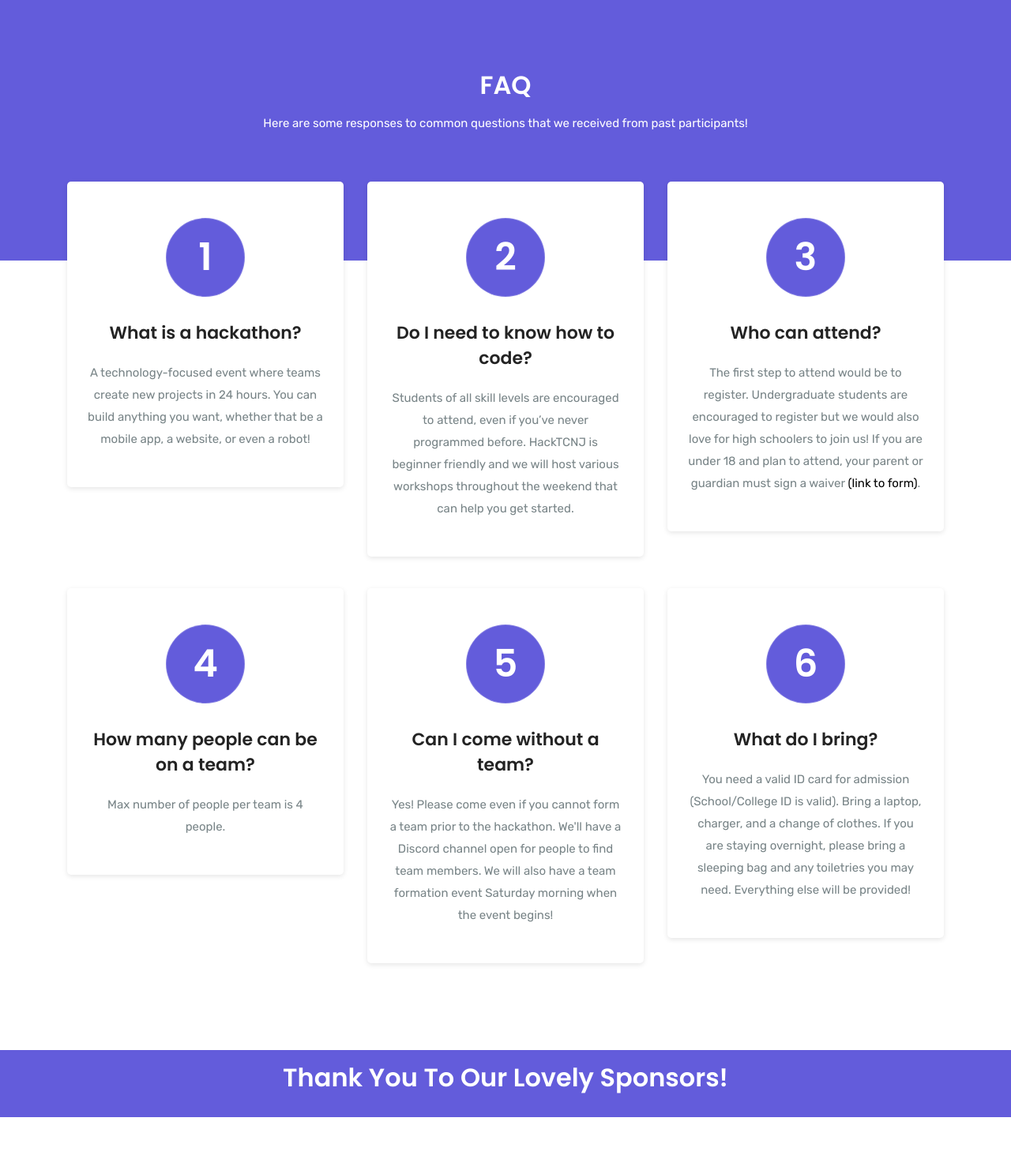
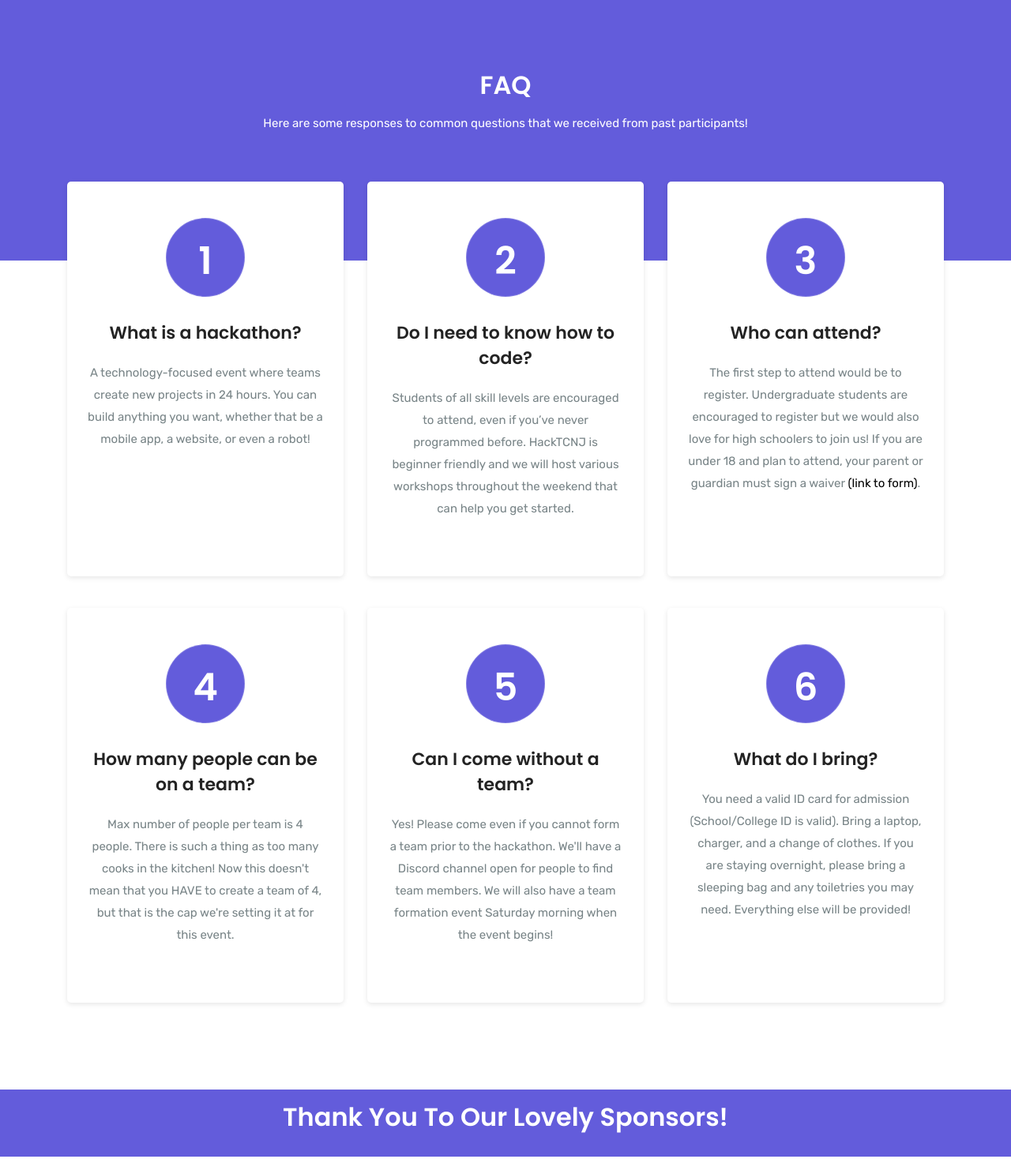
Before and after one commit to tcnj-acm/halo, a Django app: page / in a window 1280 px wide. Shown: the part 1531-3018 px from the top of the page at 79% size. Run offline with Django 3.2, Linux system fonts and the light colour scheme; data that the repository does not hold is empty; some libraries are stand-ins or nearby versions.

Commit message:
Update favicon, logo, and faq section

```diff
--- a/default/templates/defaults/base.html
+++ b/default/templates/defaults/base.html
@@ -7,7 +7,7 @@
     <title>HackTCNJ</title>
     <link rel="stylesheet" href="https://maxcdn.bootstrapcdn.com/bootstrap/4.0.0/css/bootstrap.min.css" integrity="sha384-Gn5384xqQ1aoWXA+058RXPxPg6fy4IWvTNh0E263XmFcJlSAwiGgFAW/dAiS6JXm" crossorigin="anonymous">
     {% load static %}
-    <link rel="shortcut icon" type="image/jpg" href="{% static 'hackathonicon.jpg' %}"/>
+    <link rel="shortcut icon" type="image/png" href="{% static 'hackathonicon.PNG' %}"/>
     {% block head %}
 
     {% endblock %}
--- a/default/templates/defaults/form_base.html
+++ b/default/templates/defaults/form_base.html
@@ -12,7 +12,7 @@
     <script src="https://kit.fontawesome.com/61b96161ad.js" crossorigin="anonymous"></script>
     <link rel="stylesheet" href="{% static 'css/form_css/form.css' %}">
     <script src="{% static 'js/form/form.js' %}" defer></script>
-    <link rel="shortcut icon" type="image/jpg" href="{% static 'hackathonicon.jpg' %}" />
+    <link rel="shortcut icon" type="image/png" href="{% static 'hackathonicon.PNG' %}"/>
     {% block head %}
 
     {% endblock head %}
--- a/default/templates/defaults/landing.html
+++ b/default/templates/defaults/landing.html
@@ -21,7 +21,7 @@
   <link rel="stylesheet" href="{% static 'css/landing_css/style.css' %}">
 
   <!-- Favicon -->
-  <link rel="shortcut icon" type="image/jpg" href="{% static 'hackathonicon.jpg' %}" />
+  <link rel="shortcut icon" type="image/png" href="{% static 'hackathonicon.PNG' %}"/>
 </head>
 
 
@@ -371,7 +371,10 @@
             </div>
             <div class="service-inner">
               <h4>How many people can be on a team?</h4>
-              <p>Max number of people per team is 4 people.</p>
+              <p>Max number of people per team is 4 people. There is such a thing as too many cooks in the kitchen!
+                Now this doesn't mean that you HAVE to create a team of 4, but that is the cap we're setting it at for this
+                event.
+              </p>
             </div>
           </div>
         </div>
@@ -422,29 +425,29 @@
 
     <div class="container">
 
-      <div class="row no-gutters clients-wrap clearfix wow fadeInUp" style="visibility: visible; animation-name: fadeInUp;">
+      <div class="row gx-2 gy-2 clients-wrap clearfix wow fadeInUp" style="visibility: visible; animation-name: fadeInUp;">
 
-        <div class="col-lg-3 col-md-4 col-xs-6">
-          <div class="client-logo">
-            <img src="{% static 'images/images/sponsors/sponsorjetbrains.png' %}" alt="partner" class="img-fluid" style="height: 200px; width: 200px">
-          </div>
-        </div>
-
-        <div class="col-lg-3 col-md-4 col-xs-6">
+        <div class="col-lg-6 col-md-4 col-xs-6">
           <div class="client-logo">
             <img src="{% static 'images/images/sponsors/sponsorSFB.png' %}" alt="partner" class="img-fluid">
           </div>
         </div>
 
-        <div class="col-lg-3 col-md-4 col-xs-6">
+        <div class="col-lg-6 col-md-4 col-xs-6 mt-4 ">
           <div class="client-logo">
             <img src="{% static 'images/images/sponsors/sponsorGoogleCloud.png' %}" alt="partner" class="img-fluid">
           </div>
         </div>
 
-        <div class="col-lg-3 col-md-4 col-xs-6">
+        <div class="col-lg-6 col-md-4 col-xs-6 mt-4">
           <div class="client-logo">
-            <img src="https://res.cloudinary.com/dxfq3iotg/image/upload/v1559460358/client-4.png" class="img-fluid" alt="">
+            <img src="{% static 'images/images/sponsors/sponsorleangap.png' %}" alt="partner" class="img-fluid">
+          </div>
+        </div>
+
+        <div class="col-lg-6 col-md-4 col-xs-6 mt-4">
+          <div class="client-logo">
+            <img src="{% static 'images/images/sponsors/sponsorlinode.png' %}" alt="partner" class="img-fluid">
           </div>
         </div>
 
--- a/static/css/landing_css/style.css
+++ b/static/css/landing_css/style.css
@@ -1267,7 +1267,13 @@ HISTORY MISSION
   color: #fff;
 }
 
+.service-img-icon h1 {
+  position: relative;
+  top: 7%;
+}
+
 .service-box {
+  min-height: 500px;
   margin-bottom: 40px;
   background: #fff;
   text-align: center;
--- a/static/js/register/register.js
+++ b/static/js/register/register.js
@@ -52,7 +52,7 @@ document.addEventListener('DOMContentLoaded', function () {
 wholeForm.addEventListener("click", event => {
 
 
-    let increment
+    let increment = 0
     pageInfo.pageValidationStatus = true
     if (event.target.matches("[data-next-button]")) {
         increment = 1
```
Also changed, not shown: static/hackathonicon.PNG (added), static/hackathonicon.jpg (deleted).
